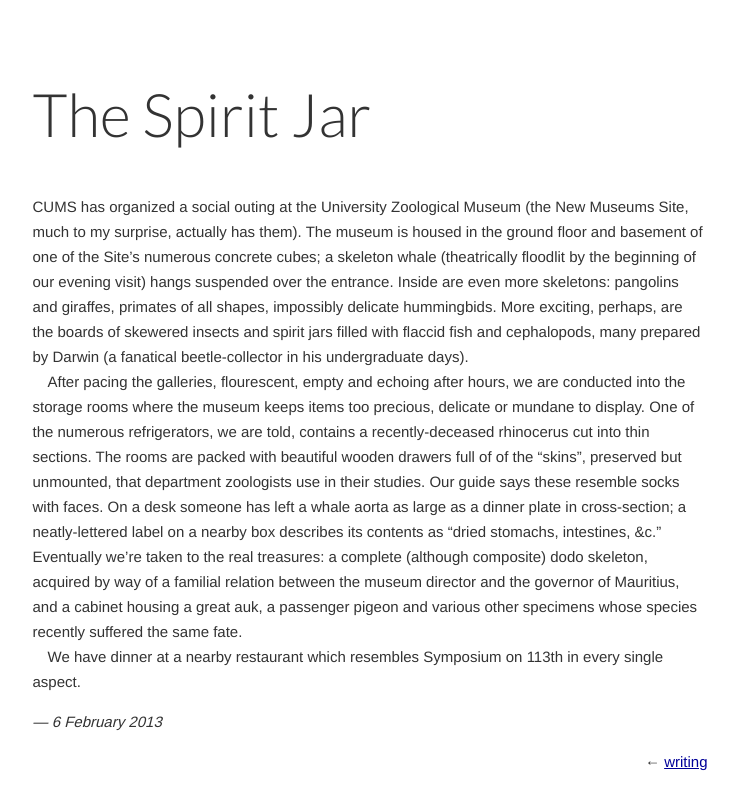
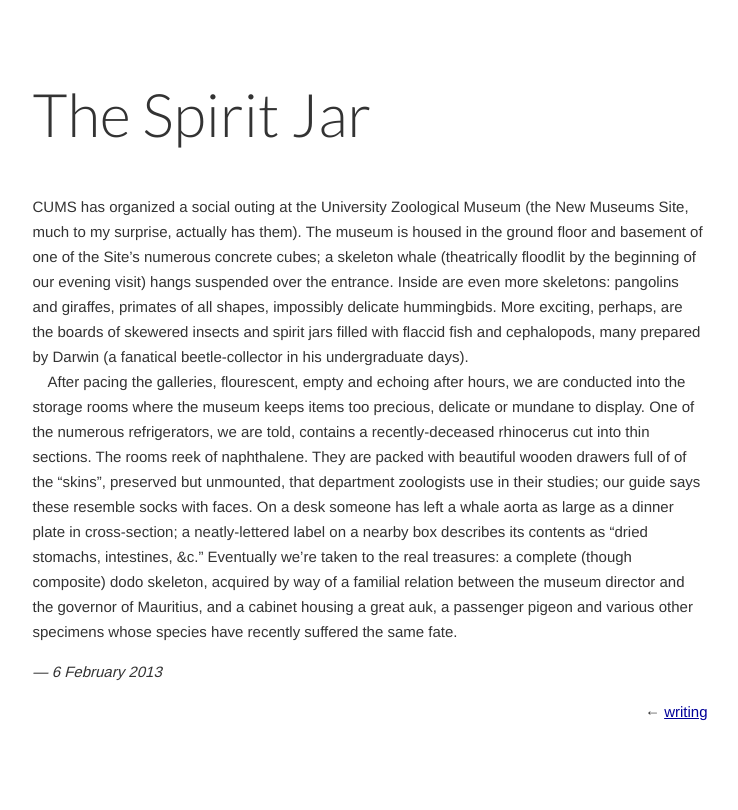
Before and after one commit to jacobandreas/writing, a Jekyll site: the page built from _posts/2013-2-6-the-spirit-jar.md, in a window 1280 px wide. Shown: the top 810 px of the page, without its empty margins (270-1008 px from the left). Built offline with Jekyll 4.4.1, drawn with Linux system fonts in a browser that asks for light colours; nearby versions of some CDN libraries.

Commit message:
naphthalene

```diff
--- a/_posts/2013-2-6-the-spirit-jar.md
+++ b/_posts/2013-2-6-the-spirit-jar.md
@@ -17,16 +17,14 @@ beetle-collector in his undergraduate days).
 After pacing the galleries, flourescent, empty and echoing after hours, we are
 conducted into the storage rooms where the museum keeps items too precious,
 delicate or mundane to display. One of the numerous refrigerators, we are told,
-contains a recently-deceased rhinocerus cut into thin sections. The rooms are
-packed with beautiful wooden drawers full of of the "skins", preserved but
-unmounted, that department zoologists use in their studies. Our guide says these
-resemble socks with faces. On a desk someone has left a whale aorta as large as
-a dinner plate in cross-section; a neatly-lettered label on a nearby box
-describes its contents as "dried stomachs, intestines, &c." Eventually we're
-taken to the real treasures: a complete (although composite) dodo skeleton,
-acquired by way of a familial relation between the museum director and the
-governor of Mauritius, and a cabinet housing a great auk, a passenger pigeon and
-various other specimens whose species recently suffered the same fate.
-
-We have dinner at a nearby restaurant which resembles Symposium on 113th in
-every single aspect.
+contains a recently-deceased rhinocerus cut into thin sections. The rooms reek
+of naphthalene. They are packed with beautiful wooden drawers full of of the
+"skins", preserved but unmounted, that department zoologists use in their
+studies; our guide says these resemble socks with faces. On a desk someone has
+left a whale aorta as large as a dinner plate in cross-section; a
+neatly-lettered label on a nearby box describes its contents as "dried stomachs,
+intestines, &c." Eventually we're taken to the real treasures: a complete
+(though composite) dodo skeleton, acquired by way of a familial relation between
+the museum director and the governor of Mauritius, and a cabinet housing a great
+auk, a passenger pigeon and various other specimens whose species have recently
+suffered the same fate.
```
